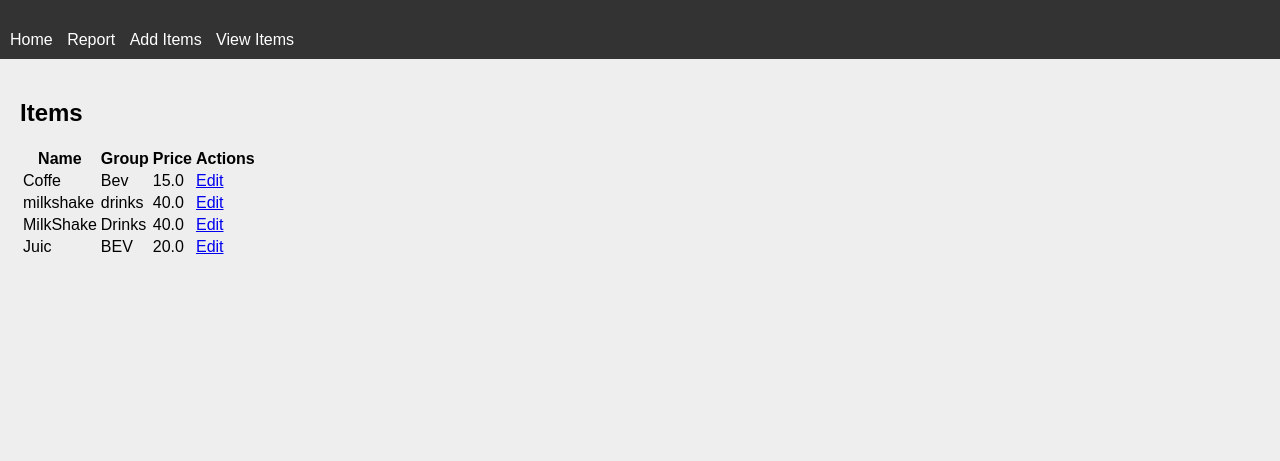
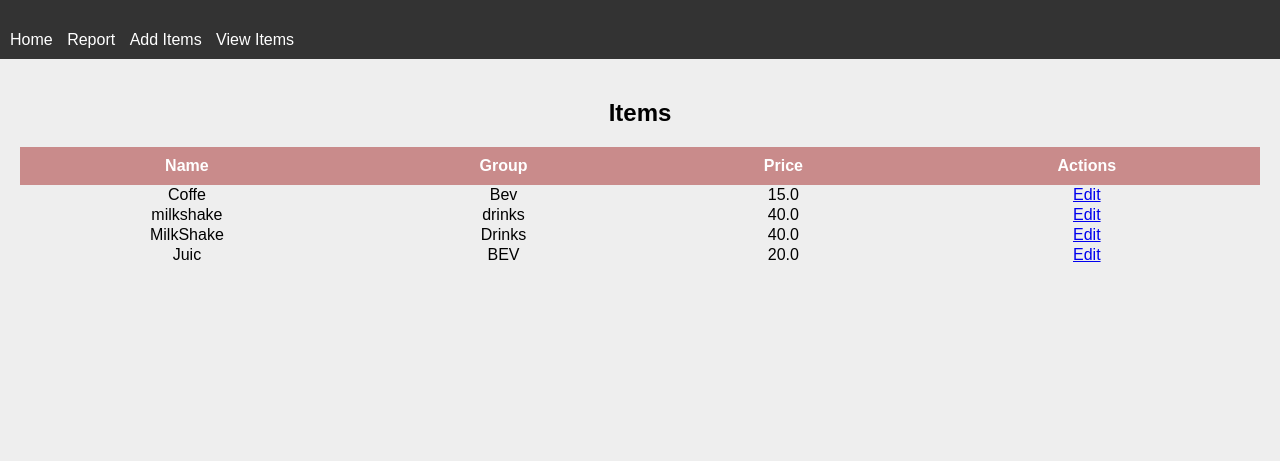
Before and after one commit to NuthanB/BillingSystem, a Flask app: page /items in a window 1280 px wide. Shown: the top 461 px of the page. Run offline with Flask 3, Linux system fonts and the light colour scheme; data comes from the database, SQL or seed files in the repository.

Commit message:
done changes on items {centering) and  did styling

```diff
--- a/app/static/css/style.css
+++ b/app/static/css/style.css
@@ -120,3 +120,15 @@ input[type="password"] {
 .signup-section i {
   font-size: 30px;
 }
+
+.item-table{
+  width: 100%;
+  border-collapse: collapse;
+  margin-top: 20px;
+  text-align: center;
+}
+.item-table th{
+  background-color: rgba(165, 42, 42, 0.5);
+  color: #fff;
+  padding: 10px;
+}
--- a/app/templates/items.html
+++ b/app/templates/items.html
@@ -5,7 +5,7 @@
 
 {% block content %}
 <section>
-    <h2>Items</h2>
+    <h2 style="text-align: center;">Items</h2>
     <table class="item-table">
         <thead>
             <tr>
```
